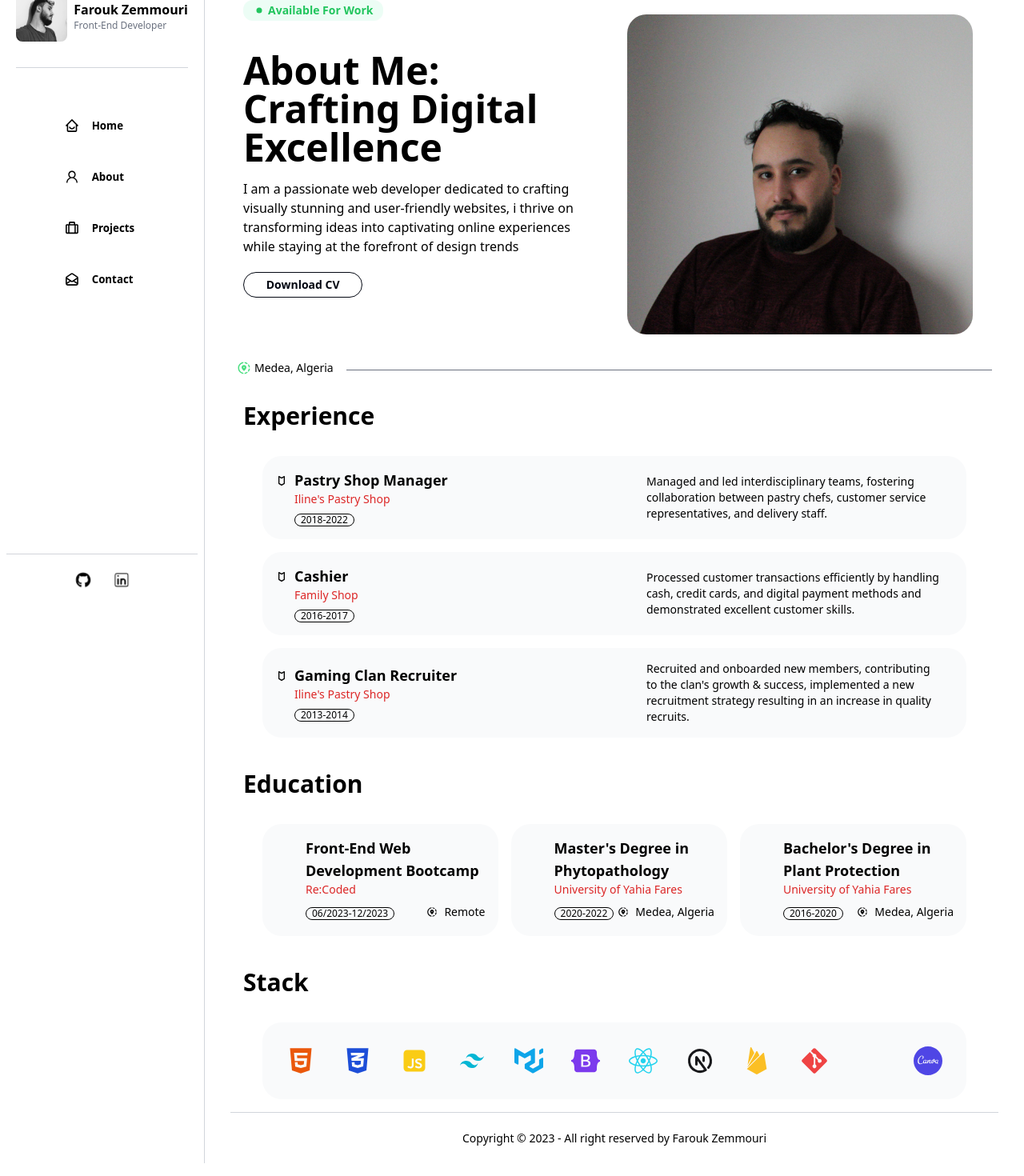
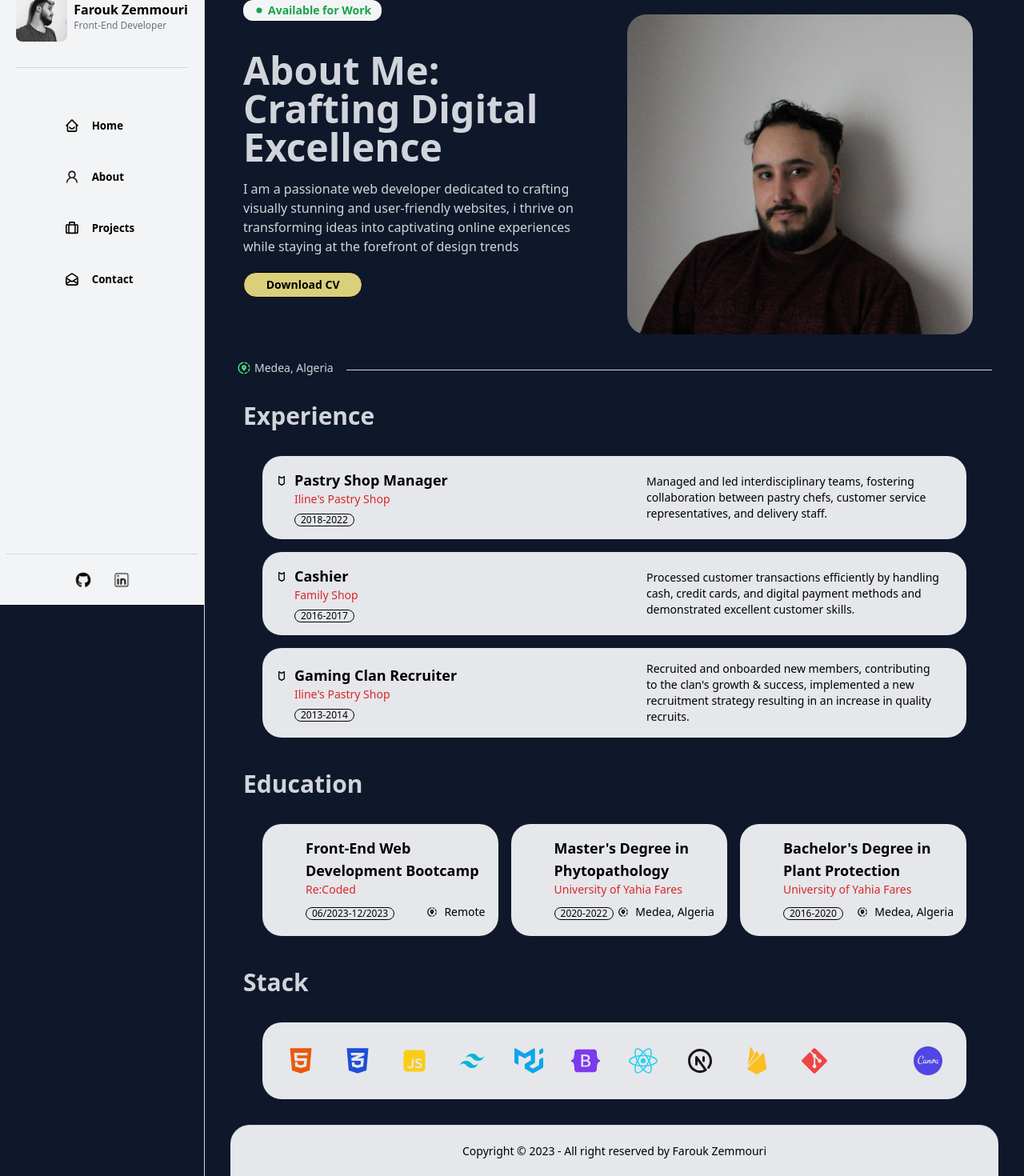
Before and after one commit to farouk26/my-portfolio, a Next.js app: page /about in a window 1280 px wide. Shown: the part 44-1514 px from the top of the page at 80% size. Built offline with nearby package versions, Linux system fonts and the light colour scheme; some icons are missing.

Commit message:
style(homepage and website theme): change theme of website
changed the theme of the whole website as well as all the elements in the website

fix #6

```diff
--- a/src/components/Cards/EducationCard.jsx
+++ b/src/components/Cards/EducationCard.jsx
@@ -3,7 +3,7 @@ import { PiStudentLight } from "react-icons/pi"
 
 function EducationCard({ title, subtitle, year, location }) {
   return (
-    <div className="flex lg:flex-row flex-col gap-4 items-center bg-gray-50 p-4 rounded-3xl">
+    <div className="flex lg:flex-row flex-col gap-4 items-center bg-gray-200 p-4 rounded-3xl">
       {/* Job Section */}
       <div className="flex gap-2 w-full">
         <PiStudentLight className=" text-black text-3xl" />
--- a/src/components/Cards/ExperienceCard.jsx
+++ b/src/components/Cards/ExperienceCard.jsx
@@ -2,7 +2,7 @@ import { TbBadge } from "react-icons/tb"
 
 function ExperienceCard({ title, subtitle, year, description }) {
   return (
-    <div className="flex lg:flex-row flex-col gap-4 items-center justify-between lg:gap-12 bg-gray-50 p-4 rounded-3xl">
+    <div className="flex lg:flex-row flex-col gap-4 items-center justify-between lg:gap-12 bg-gray-200 p-4 rounded-3xl">
       {/* Job Section */}
       <div className="flex gap-2 w-full">
         <TbBadge className="mt-[0.45rem] text-black" />
--- a/src/components/Cards/InfoCard.jsx
+++ b/src/components/Cards/InfoCard.jsx
@@ -1,6 +1,6 @@
 function InfoCard({ icon: IconComponent, title, description }) {
   return (
-    <div className="w-full h-full bg-gray-50 rounded-3xl p-5 transition lg:hover:scale-105 duration-400 lg:cursor-pointer">
+    <div className="w-full h-full bg-gray-200 rounded-3xl p-5 transition lg:hover:scale-105 duration-400 lg:cursor-pointer">
       <div className="flex flex-col gap-2 w-full min-h-fit">
         <span className="self-start text-2xl text-black">{IconComponent}</span>
         <h2 className="text-lg font-bold text-black">{title}</h2>
--- a/src/components/Cards/ProjectCard.jsx
+++ b/src/components/Cards/ProjectCard.jsx
@@ -4,33 +4,38 @@ import { IoIosArrowDropright } from "react-icons/io"
 
 function ProjectCard({ title, websiteType, appType, imageUrl, projectUrl }) {
   return (
-    <div className="h-full w-full">
-      <figure className="p-1 h-[90%] lg:hover:scale-110 lg:transition lg:duration-400 cursor-pointer">
+    <div className="card bg-gray-200 rounded-2xl group">
+      <figure className="relative h-full p-1">
         <Image
           src={imageUrl}
           alt={title}
           height={600}
           width={600}
           priority
-          className="w-full h-full object-cover rounded-2xl"
+          sizes="(max-width: 768px) 100vw, (max-width: 1200px) 50vw, 33vw"
+          className="w-full h-full object-cover rounded-2xl group-hover:scale-110 lg:duration-500 cursor-pointer"
         />
       </figure>
-      <div className="flex items-center gap-2 py-2 px-3 mt-1">
+      <div className="h-28">
+        <div className="flex items-center gap-2 py-2 px-3 mt-1 self-start">
           <div className="badge badge-outline text-black badge-sm">
             {websiteType}
           </div>
-        <div className="badge badge-outline text-black badge-sm">{appType}</div>
+          <div className="badge badge-outline text-black border-opacity-25 bg-opacity-[85%] badge-sm">
+            {appType}
           </div>
-      <div className="flex items-center justify-between gap-2 px-4">
+        </div>
+        <div className="flex items-center justify-between gap-2 px-4 self-end">
           <h1 className="text-black font-bold text-lg w-1/2">{title}</h1>
           <Link
-          className="flex gap-1 items-center text-sm  text-black"
+            className="flex gap-1 items-center text-sm font-bold text-black"
             href={projectUrl}
           >
             View Project <IoIosArrowDropright className="text-lg" />
           </Link>
         </div>
       </div>
+    </div>
   )
 }
 
--- a/src/components/Cards/StackCard.jsx
+++ b/src/components/Cards/StackCard.jsx
@@ -13,7 +13,7 @@ import { SiCanva } from "react-icons/si"
 
 function StackCard() {
   return (
-    <div className="grid grid-cols-4 lg:grid-cols-12 p-2 gap-2 place-items-center px-4 rounded-3xl bg-gray-50 h-full lg:h-24 text-black text-xl lg:text-4xl lg:justify-center lg:items-center">
+    <div className="grid grid-cols-4 lg:grid-cols-12 p-2 gap-2 place-items-center px-4 rounded-3xl bg-gray-200 h-full lg:h-24 text-black text-xl lg:text-4xl lg:justify-center lg:items-center">
       <FaHtml5 className="text-orange-600" />
       <FaCss3Alt className="text-blue-700" />
       <RiJavascriptFill className="text-yellow-400" />
--- a/src/components/Footer/index.jsx
+++ b/src/components/Footer/index.jsx
@@ -2,7 +2,7 @@ import React from "react"
 
 function Footer() {
   return (
-    <footer className="footer footer-center w-full p-4 bg-white text-black border-t border-gray-300 py-[1.35rem]">
+    <footer className="footer footer-center w-full p-4 bg-gray-200 rounded-t-3xl text-black border-t border-gray-300 py-[1.35rem]">
       <aside>
         <p>Copyright © 2023 - All right reserved by Farouk Zemmouri</p>
       </aside>
--- a/src/components/Layout/index.jsx
+++ b/src/components/Layout/index.jsx
@@ -15,18 +15,18 @@ const poppins = Poppins({
 function Layout({ children }) {
   return (
     <main
-      className={`${poppins.variable} font-poppins grid grid-cols-5 min-h-fit bg-white`}
+      className={`${poppins.variable} font-poppins grid grid-cols-5 min-h-fit bg-slate-900`}
     >
-      <div className="col-span-5 lg:hidden block sticky top-0">
+      <div className="col-span-5 lg:hidden block sticky top-0 z-50">
         <Navbar />
       </div>
       <div className="col-span-1 lg:block border-r border-gray-300 hidden">
         <SideBar />
       </div>
       <div className="lg:col-span-4 col-span-5 px-8 pt-6 w-full overflow-y-auto">
-        <span className="badge rounded-xl bg-emerald-50 text-green-500 font-semibold text-sm border-opacity-5 ml-1 md:ml-4 p-3 my-5 flex items-center gap-1">
+        <span className="badge rounded-xl bg-gray-100 text-green-600 font-semibold text-sm border-opacity-5 ml-1 md:ml-4 p-3 my-5 flex items-center gap-1">
           <GoDotFill />
-          Available For Work
+          Available for Work
         </span>
         {children}
         <Footer />
--- a/src/components/SideBar/index.jsx
+++ b/src/components/SideBar/index.jsx
@@ -7,7 +7,7 @@ import Link from "next/link"
 
 function SideBar() {
   return (
-    <div className="sticky z-50 top-0 left-0 min-h-screen px-2 bg-white flex flex-col justify-between">
+    <div className="sticky z-50 top-0 left-0 min-h-screen px-2 bg-gray-100 flex flex-col justify-between">
       <div className="flex flex-col px-4 lg:px-1 items-center">
         {/* Info Section */}
         <div className="flex flex-row gap-2 py-8 border-b border-gray-300">
--- a/src/pages/about/index.jsx
+++ b/src/pages/about/index.jsx
@@ -10,7 +10,7 @@ function AboutPage() {
     <section className="min-h-screen w-full mt-12">
       {/* About Me Section */}
       <div className="lg:h-80 min-h-fit">
-        <div className="flex lg:flex-row justify-start flex-col-reverse gap-2 lg:gap-4 text-black w-full lg:h-72 h-full">
+        <div className="flex lg:flex-row justify-start flex-col-reverse gap-2 lg:gap-4 text-gray-300 w-full lg:h-72 h-full">
           <div className="lg:w-[50%] flex flex-col justify-start items-center lg:justify-center p-2 lg:p-4 gap-4 lg:h-full h-[35%]">
             <h1 className="lg:text-5xl text-4xl font-bold w-full">
               About Me: Crafting Digital Excellence
@@ -22,7 +22,7 @@ function AboutPage() {
               forefront of design trends
             </p>
             <Link
-              className="btn btn-sm btn-outline mt-1 rounded-full lg:w-1/3 w-full self-start text-gray-950 "
+              className="btn btn-sm btn-outline mt-1 rounded-full lg:w-1/3 w-full self-start bg-yellow-200 bg-opacity-[85%] hover:bg-gray-100 hover:text-black text-black"
               href="/"
             >
               Download CV
@@ -41,15 +41,15 @@ function AboutPage() {
         </div>
       </div>
       <div className="flex flex-row gap-4 items-center p-2 mt-12 w-full">
-        <span className="flex gap-1 items-center text-sm text-black">
+        <span className="flex gap-1 items-center text-sm text-gray-300">
           <MdShareLocation className="text-lg text-green-400" />
           Medea, Algeria
         </span>
-        <div className="flex-1 h-[.9px] bg-gray-500 mt-1"></div>
+        <div className="flex-1 h-[.9px] bg-gray-300 mt-1"></div>
       </div>
       {/* Experience */}
       <div className="w-full min-h-fit p-4 mt-2">
-        <h2 className="text-3xl font-bold text-black">Experience</h2>
+        <h2 className="text-3xl font-bold text-gray-300">Experience</h2>
         <div className="flex flex-col gap-4 mt-8 lg:px-6">
           <ExperienceCard
             title={`Pastry Shop Manager`}
@@ -73,8 +73,8 @@ function AboutPage() {
       </div>
       {/* Education */}
       <div className="w-full min-h-fit p-4 mt-2">
-        <h2 className="text-3xl font-bold text-black">Education</h2>
-        <div className="flex lg:flex-row flex-col gap-4 mt-8 lg:px-6">
+        <h2 className="text-3xl font-bold text-gray-300">Education</h2>
+        <div className="flex lg:flex-row md:justify-center flex-col gap-4 mt-8 lg:px-6">
           <EducationCard
             title={`Front-End Web Development Bootcamp`}
             subtitle={`Re:Coded`}
@@ -97,8 +97,8 @@ function AboutPage() {
       </div>
       {/* Tech Stack */}
       <div className="w-full min-h-fit p-4 mt-2">
-        <h2 className="text-3xl font-bold text-black">Stack</h2>
-        <div className="w-full h-full mt-8 lg:px-6">
+        <h2 className="text-3xl font-bold text-gray-300">Stack</h2>
+        <div className="w-full h-full mt-8 mb-4 lg:px-6">
           <StackCard />
         </div>
       </div>
```
Also changed, not shown: src/pages/index.jsx (+7 -7 lines). Lines whose indentation alone changed are shown as unchanged.
